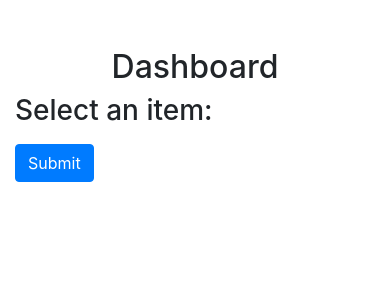
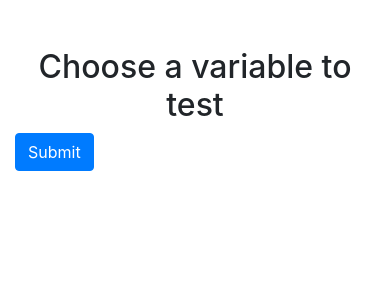
Before and after one commit to PhilippeDataScienc/Statistic_process_control, a Flask app: page /dashboard in a window 390 px wide. Shown: the top 300 px of the page. Run offline with Flask 3, Linux system fonts and the light colour scheme; some libraries are stand-ins or nearby versions.

Commit message:
improved css and messages

```diff
--- a/app.py
+++ b/app.py
@@ -95,7 +95,7 @@
     with open(graph_file, 'rb') as image_file:
         graph_base64 = base64.b64encode(image_file.read()).decode('utf-8')
 
-    return render_template('compute_result.html', result=result, data=data, graph_base64=graph_base64)
+    return render_template('compute_result.html', result=result, data=data, graph_base64=graph_base64,selected_item=selected_item)
 
 @app.route('/calculate/<selected_item>')
 def calculate(selected_item):
--- a/templates/dashboard.html
+++ b/templates/dashboard.html
@@ -8,17 +8,21 @@
 <body>
 
 <div class="container mt-5">
-    <h2 class="text-center">Dashboard</h2>
+    <h2 class="text-center">Choose a variable to test</h2>
 
     <!-- Radio button form with Bootstrap styling -->
     <form action="/process_selection" method="post">
-        <div class="form-group">
-            <h3>Select an item:</h3>
+        <div class="form-row">
             {% for item in data %}
-                <div class="form-check">
-                    <input type="radio" class="form-check-input" name="selected_item" value="{{ item }}" id="{{ item }}">
-                    <label class="form-check-label" for="{{ item }}">{{ item }}</label>
+                <div class="col-md-2 mb-3">
+                    <div class="form-check">
+                        <input type="radio" class="form-check-input" name="selected_item" value="{{ item }}" id="{{ item }}">
+                        <label class="form-check-label" for="{{ item }}">{{ item }}</label>
+                    </div>
                 </div>
+                {% if loop.index % 6 == 0 %}
+                    </div><div class="form-row">
+                {% endif %}
             {% endfor %}
         </div>
         <button type="submit" class="btn btn-primary">Submit</button>
```
Also changed, not shown: templates/compute_result.html (+9 -13 lines), static/graph.png.
